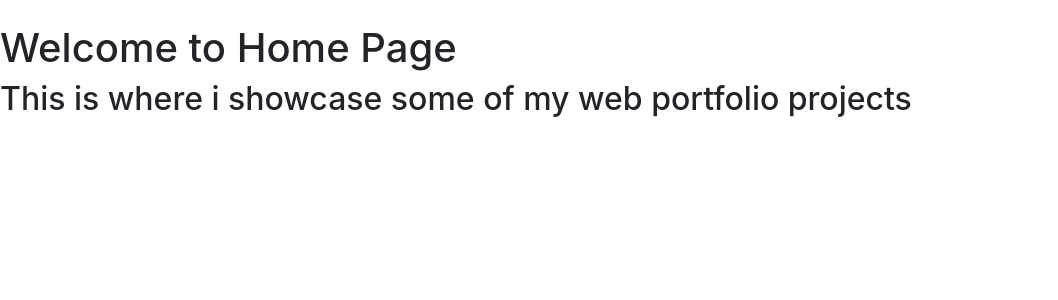
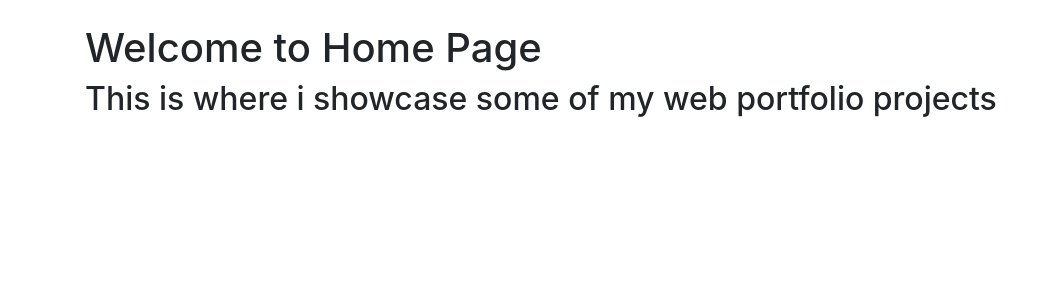
Before and after one commit to jayrajan/web_portfolio, a Python web app: template templates/home.html in a window 1280 px wide. Shown: the part 130-430 px from the top of the page, without its empty margins (0-1058 px from the left). Run offline with Jinja, Linux system fonts and the light colour scheme; the template is opened without the code that fills it, so the values that code supplies are empty.

Commit message:
feat: container

```diff
--- a/templates/home.html
+++ b/templates/home.html
@@ -1,7 +1,12 @@
 {% extends 'base.html' %}
 
 {% block content %}
-<h1> Welcome to Home Page </h1>
-<h2> This is where i showcase some of my web portfolio projects </h2>
+<div class='container'>
+    <h1> Welcome to Home Page </h1>
+    <h2> This is where i showcase some of my web portfolio projects </h2>
+
+</div>
+
+
 
 {% endblock %}
```
